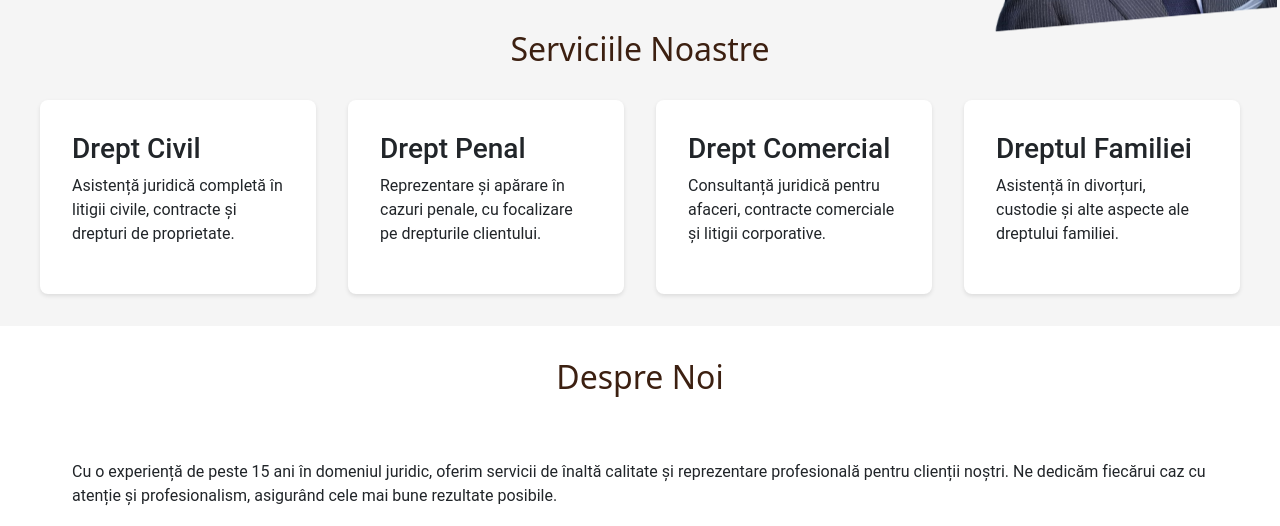
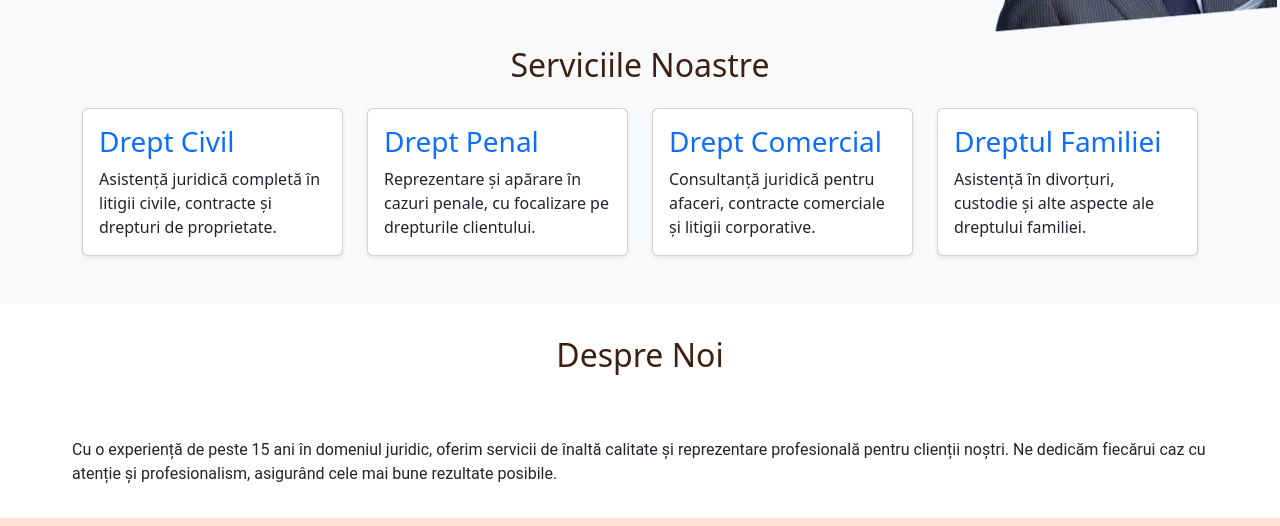
Before and after one commit to nadea-b/Landing-Page, a plain HTML site: page index.html in a window 1280 px wide. Shown: the part 802-1328 px from the top of the page. Drawn offline with nearby package versions, Linux system fonts and the light colour scheme.

Commit message:
Modify the Services Section with Bootstrap

```diff
--- a/index.html
+++ b/index.html
@@ -33,24 +33,42 @@
         </div>
     </section>
 
-    <section class="services" id="servicii">
-        <h2 class="section-title">Serviciile Noastre</h2>
-        <div class="services-grid">
-            <div class="service-card">
-                <h3>Drept Civil</h3>
-                <p>Asistență juridică completă în litigii civile, contracte și drepturi de proprietate.</p>
-            </div>
-            <div class="service-card">
-                <h3>Drept Penal</h3>
-                <p>Reprezentare și apărare în cazuri penale, cu focalizare pe drepturile clientului.</p>
-            </div>
-            <div class="service-card">
-                <h3>Drept Comercial</h3>
-                <p>Consultanță juridică pentru afaceri, contracte comerciale și litigii corporative.</p>
-            </div>
-            <div class="service-card">
-                <h3>Dreptul Familiei</h3>
-                <p>Asistență în divorțuri, custodie și alte aspecte ale dreptului familiei.</p>
+    <section class="services py-5 bg-light" id="servicii">
+        <div class="container">
+            <h2 class="section-title text-center mb-4">Serviciile Noastre</h2>
+            <div class="row g-4">
+                <div class="col-md-6 col-lg-3">
+                    <div class="card h-100 shadow-sm">
+                        <div class="card-body">
+                            <h3 class="card-title text-primary">Drept Civil</h3>
+                            <p class="card-text">Asistență juridică completă în litigii civile, contracte și drepturi de proprietate.</p>
+                        </div>
+                    </div>
+                </div>
+                <div class="col-md-6 col-lg-3">
+                    <div class="card h-100 shadow-sm">
+                        <div class="card-body">
+                            <h3 class="card-title text-primary">Drept Penal</h3>
+                            <p class="card-text">Reprezentare și apărare în cazuri penale, cu focalizare pe drepturile clientului.</p>
+                        </div>
+                    </div>
+                </div>
+                <div class="col-md-6 col-lg-3">
+                    <div class="card h-100 shadow-sm">
+                        <div class="card-body">
+                            <h3 class="card-title text-primary">Drept Comercial</h3>
+                            <p class="card-text">Consultanță juridică pentru afaceri, contracte comerciale și litigii corporative.</p>
+                        </div>
+                    </div>
+                </div>
+                <div class="col-md-6 col-lg-3">
+                    <div class="card h-100 shadow-sm">
+                        <div class="card-body">
+                            <h3 class="card-title text-primary">Dreptul Familiei</h3>
+                            <p class="card-text">Asistență în divorțuri, custodie și alte aspecte ale dreptului familiei.</p>
+                        </div>
+                    </div>
+                </div>
             </div>
         </div>
     </section>
```
